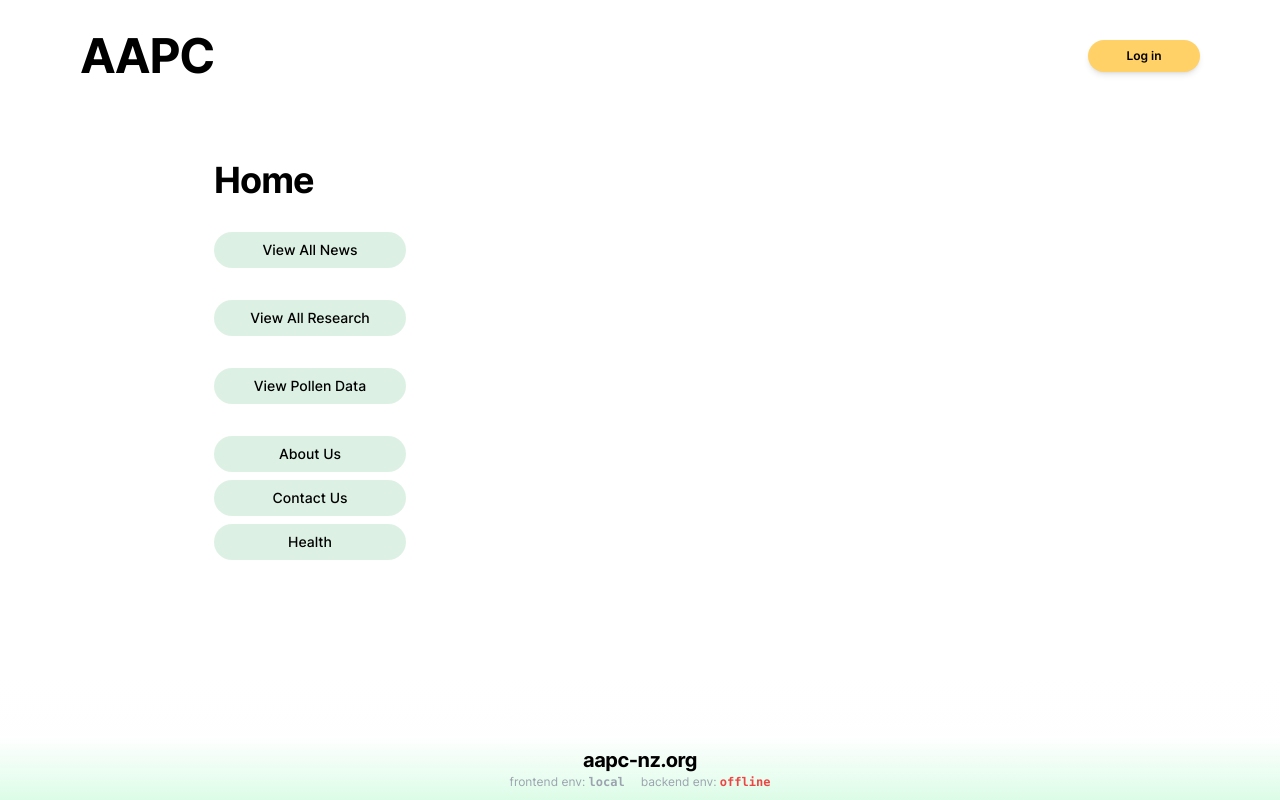
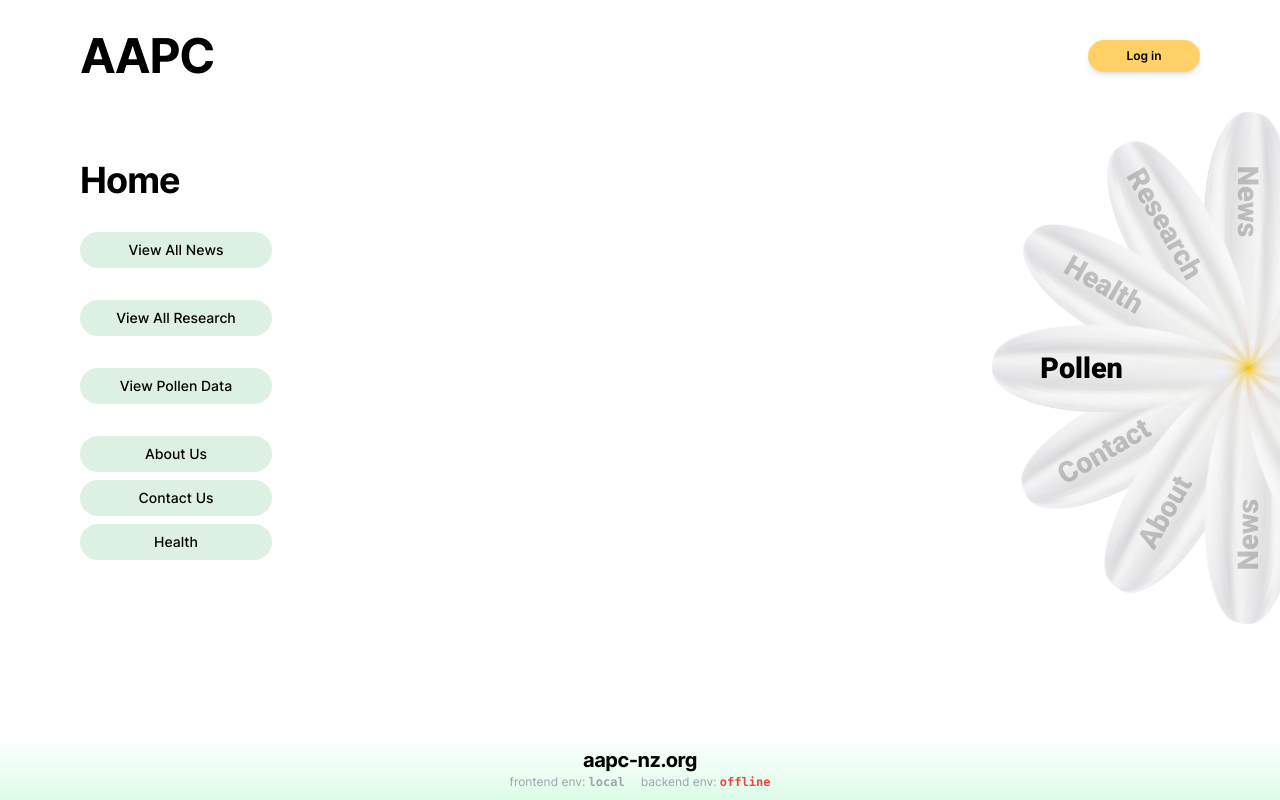
Before and after one commit to uoa-compsci399-s1-2024/capstone-project-2024-s1-team-15, a Next.js app in the folder frontend/: page / in a window 1280 px wide. Built offline with nearby package versions, Linux system fonts and the light colour scheme.

Commit message:
chuck the flower nav next to main content

```diff
--- a/frontend/app/layout.tsx
+++ b/frontend/app/layout.tsx
@@ -6,6 +6,7 @@ import Header from "@/app/components/Header"
 import { getMetadata } from "@/app/util"
 import Footer from "@/app/components/Footer"
 import AuthLayout from "@/app/components/AuthLayout"
+import FlowerNav from "./components/flowerNav"
 
 const inter = localFont({
     src: "./public/Inter.ttf",
@@ -21,7 +22,10 @@ export default function RootLayout({ children }: Readonly<{ children: React.Reac
             <body className={`${inter.variable} font-sans`}>
                 <AuthLayout>
                     <Header />
-                    <div className={"w-[900px] px-6 mx-auto pb-12"}>{children}</div>
+                    <div className="flex">
+                        <div className={"max-w-[calc(100%-18rem)] flex-1 px-20 pb-12"}>{children}</div>
+                        <FlowerNav />
+                    </div>
                     <Footer />
                 </AuthLayout>
             </body>
```
